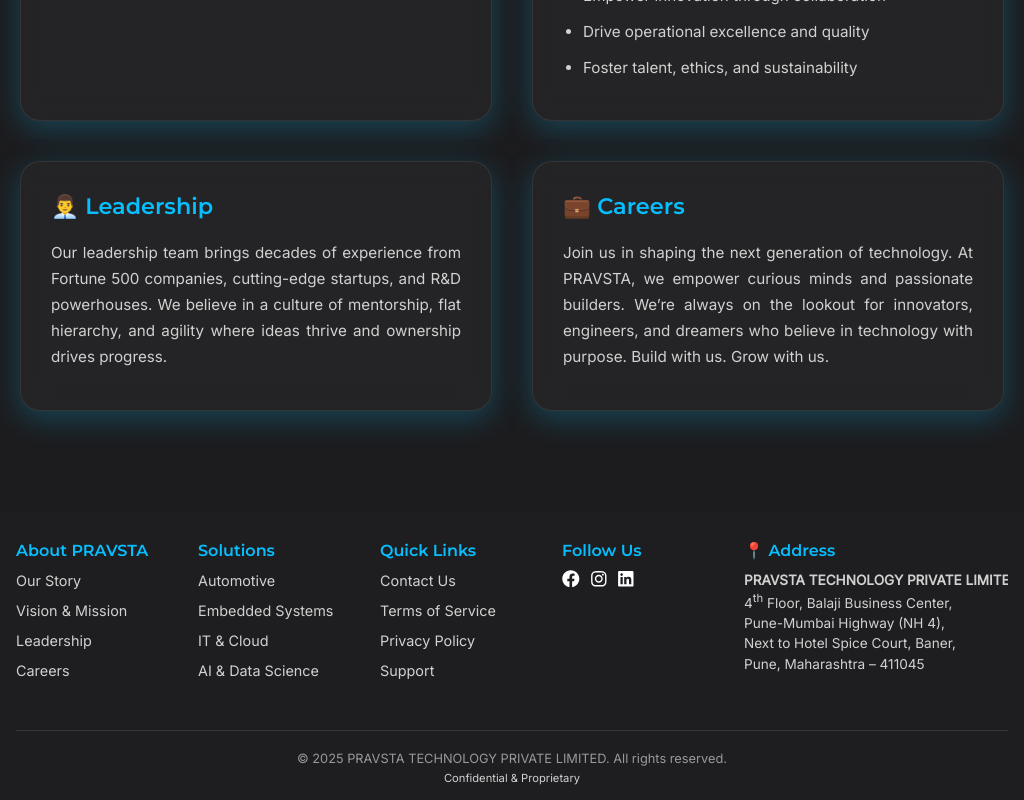
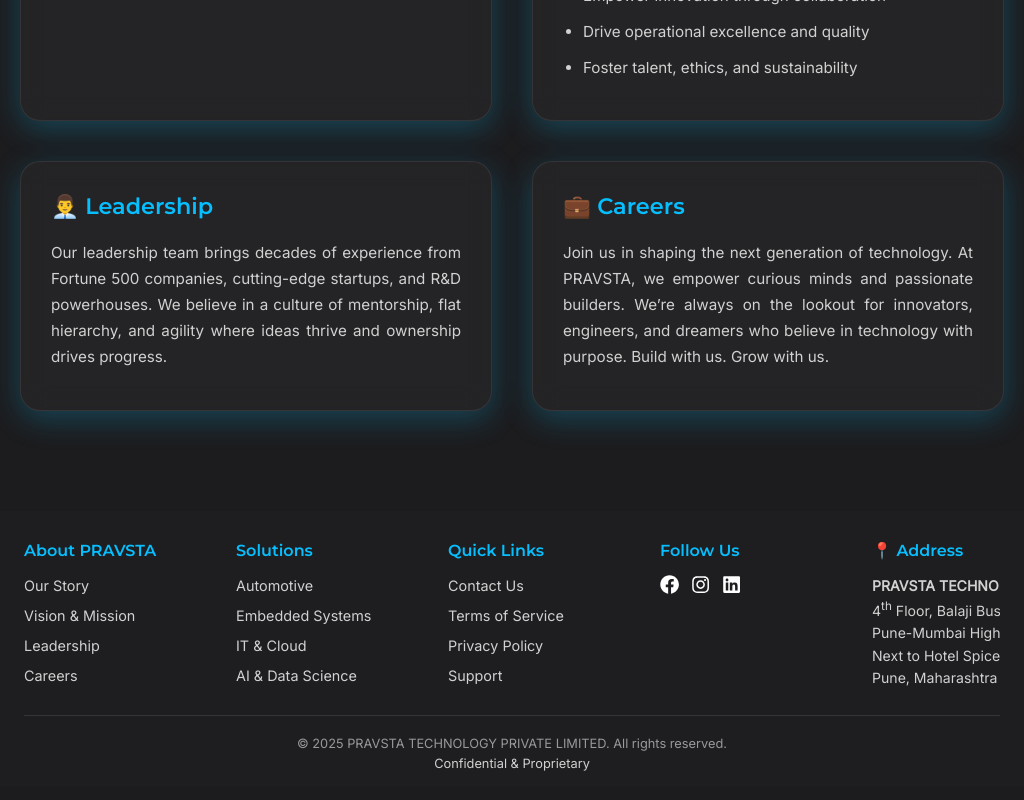
Before and after one commit to vinayaknaganuri7/pravsta, a React (Create React App) app: page /about in a window 1024 px wide. Shown: the part 624-1424 px from the top of the page. Built offline with nearby package versions, Linux system fonts and the light colour scheme.

Commit message:
footer dsig chng

```diff
--- a/src/components/Footer.css
+++ b/src/components/Footer.css
@@ -1,8 +1,9 @@
 .footer {
-  background-color: #1e1e20; /* Dark UI Base */
-  color: #FFFFFF; /* Pure White */
+  background-color: #1e1e20;
+  color: #FFFFFF;
   padding: 40px 20px 20px;
-  font-family: 'Inter', sans-serif; /* Body font */
+  font-family: 'Inter', sans-serif;
+  overflow-x: hidden;
 }
 
 .footer-grid {
@@ -16,8 +17,8 @@
 
 .footer-col h4 {
   margin-bottom: 15px;
-  font-family: 'Montserrat', sans-serif; /* Heading font */
-  color: #07BFFF; /* Tech Blue */
+  font-family: 'Montserrat', sans-serif;
+  color: #07BFFF;
   font-size: 1.05rem;
 }
 
@@ -32,14 +33,14 @@
 }
 
 .footer-col ul li a {
-  color: #D1D1D1; /* Light Text */
+  color: #D1D1D1;
   text-decoration: none;
   font-size: 0.95rem;
   transition: color 0.3s ease;
 }
 
 .footer-col ul li a:hover {
-  color: #0FFFB2; /* Electric Green */
+  color: #0FFFB2;
 }
 
 .footer-icons a {
@@ -56,7 +57,7 @@
 .address-col p {
   font-size: 0.9rem;
   line-height: 1.6;
-  color: #D1D1D1; /* Light Text */
+  color: #D1D1D1;
   text-align: left;
 }
 
@@ -74,27 +75,27 @@
   color: #D1D1D1;
 }
 
-/* === MOBILE STYLES TO MATCH NAVBAR === */
+/* ====================
+   ✅ MOBILE (≤768px)
+==================== */
 @media (max-width: 768px) {
   .footer {
     padding: 30px 16px 15px;
-    width: 550px; /* ✅ Use full screen width */
-    overflow-x: auto; /* ✅ In case content is wider than screen */
   }
 
   .footer-grid {
-    display: flex; /* ✅ Use flex layout instead of grid */
-    flex-direction: row; /* ✅ Single horizontal row */
+    display: flex;
+    flex-direction: row;
     flex-wrap: nowrap;
-    gap: 32px; /* spacing between columns */
+    overflow-x: auto;
+    gap: 32px;
     justify-content: flex-start;
     align-items: flex-start;
-    overflow-x: auto; /* ✅ Scrollable on small screens */
     padding-bottom: 20px;
   }
 
   .footer-col {
-    min-width: 150px; /* ✅ Ensure consistent width */
+    min-width: 180px;
     flex-shrink: 0;
   }
 
@@ -117,69 +118,85 @@
     line-height: 1.5;
   }
 
-  .footer-bottom {
-    font-size: 0.8rem;
-    text-align: center;
-    margin-top: 20px;
-  }
-
+  .footer-bottom,
   .footer-note {
-    font-size: 0.7rem;
     text-align: center;
   }
 }
 
+/* ====================
+   ✅ TABLET (769–1024px)
+==================== */
 @media (min-width: 769px) and (max-width: 1024px) {
-  /* Tablet styles */
   .footer {
-    padding: 30px 16px 15px;
-    width: auto; /* ✅ Use full screen width */
-    overflow-x: auto; /* ✅ In case content is wider than screen */
+    padding: 30px 24px 15px;
   }
 
   .footer-grid {
-    display: flex; /* ✅ Use flex layout instead of grid */
-    flex-direction: row; /* ✅ Single horizontal row */
+    display: flex;
     flex-wrap: nowrap;
-    gap: 32px; /* spacing between columns */
-    justify-content: flex-start;
-    align-items: flex-start;
-    overflow-x: auto; /* ✅ Scrollable on small screens */
-    padding-bottom: 20px;
+    overflow-x: auto;
+    flex-direction: row;
+    gap: 32px;
   }
 
   .footer-col {
-    min-width: 150px; /* ✅ Ensure consistent width */
+    min-width: 180px;
     flex-shrink: 0;
   }
 
   .footer-col h4 {
     font-size: 1rem;
-    margin-bottom: 10px;
   }
 
   .footer-col ul li a {
     font-size: 0.9rem;
   }
 
-  .footer-icons a {
+  .address-col p {
+    font-size: 0.88rem;
+  }
+
+  .footer-bottom,
+  .footer-note {
+    font-size: 0.8rem;
+    text-align: center;
+  }
+}
+
+/* ====================
+   ✅ DESKTOP (≥1025px)
+==================== */
+@media (min-width: 1025px) {
+  .footer {
+    width: 100%;
+    padding: 40px 30px 20px;
+  }
+
+  .footer-grid {
+    display: grid;
+    grid-template-columns: repeat(4, 1fr);
+    gap: 40px;
+    padding-bottom: 30px;
+  }
+
+  .footer-col h4 {
     font-size: 1.1rem;
-    margin-right: 10px;
+  }
+
+  .footer-col ul li a {
+    font-size: 1rem;
   }
 
   .address-col p {
-    font-size: 0.85rem;
-    line-height: 1.5;
+    font-size: 0.95rem;
   }
 
   .footer-bottom {
-    font-size: 0.8rem;
-    text-align: center;
-    margin-top: 20px;
+    font-size: 0.85rem;
   }
 
   .footer-note {
-    font-size: 0.7rem;
-    text-align: center;
+    font-size: 0.75rem;
   }
 }
```
